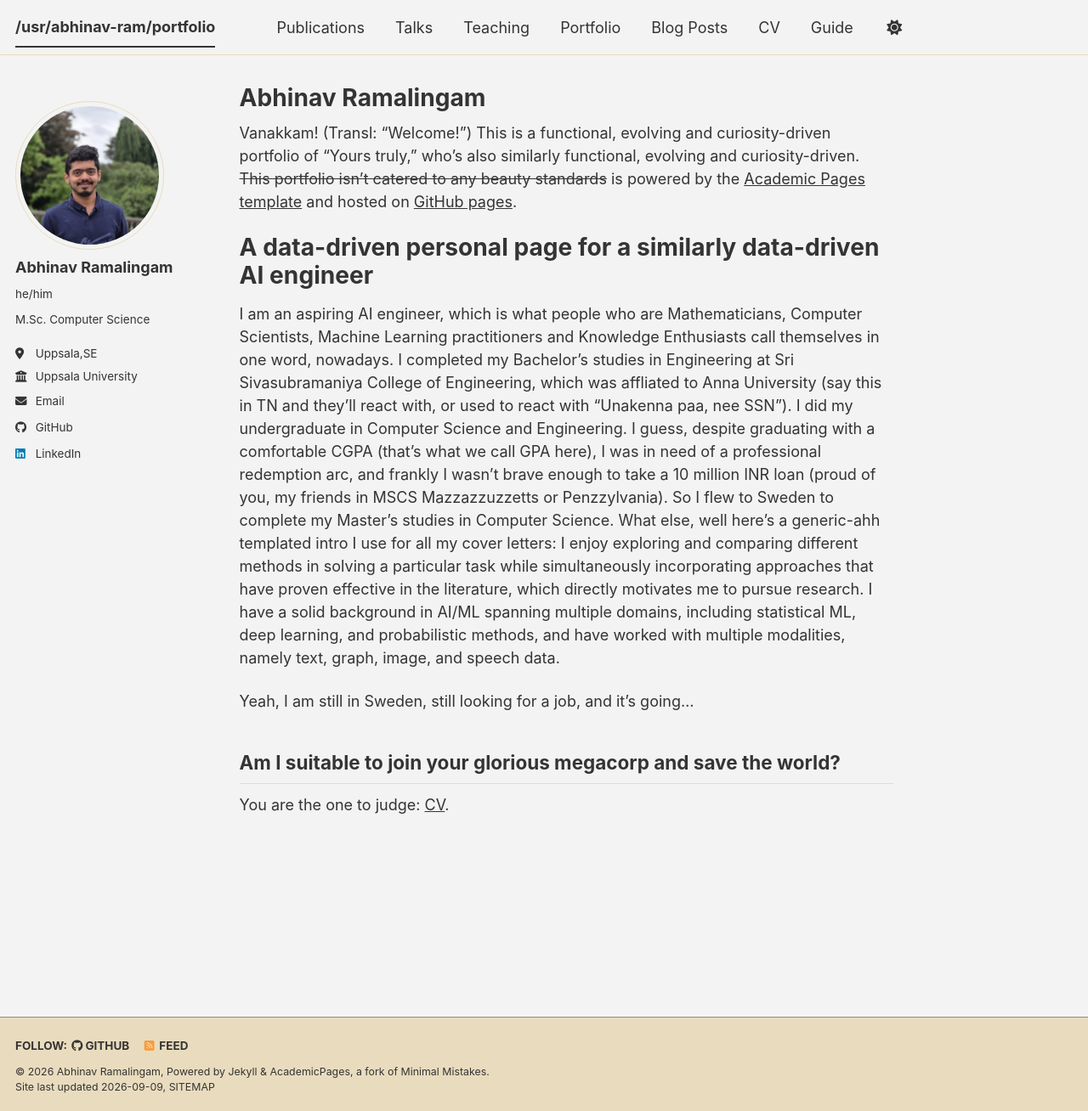
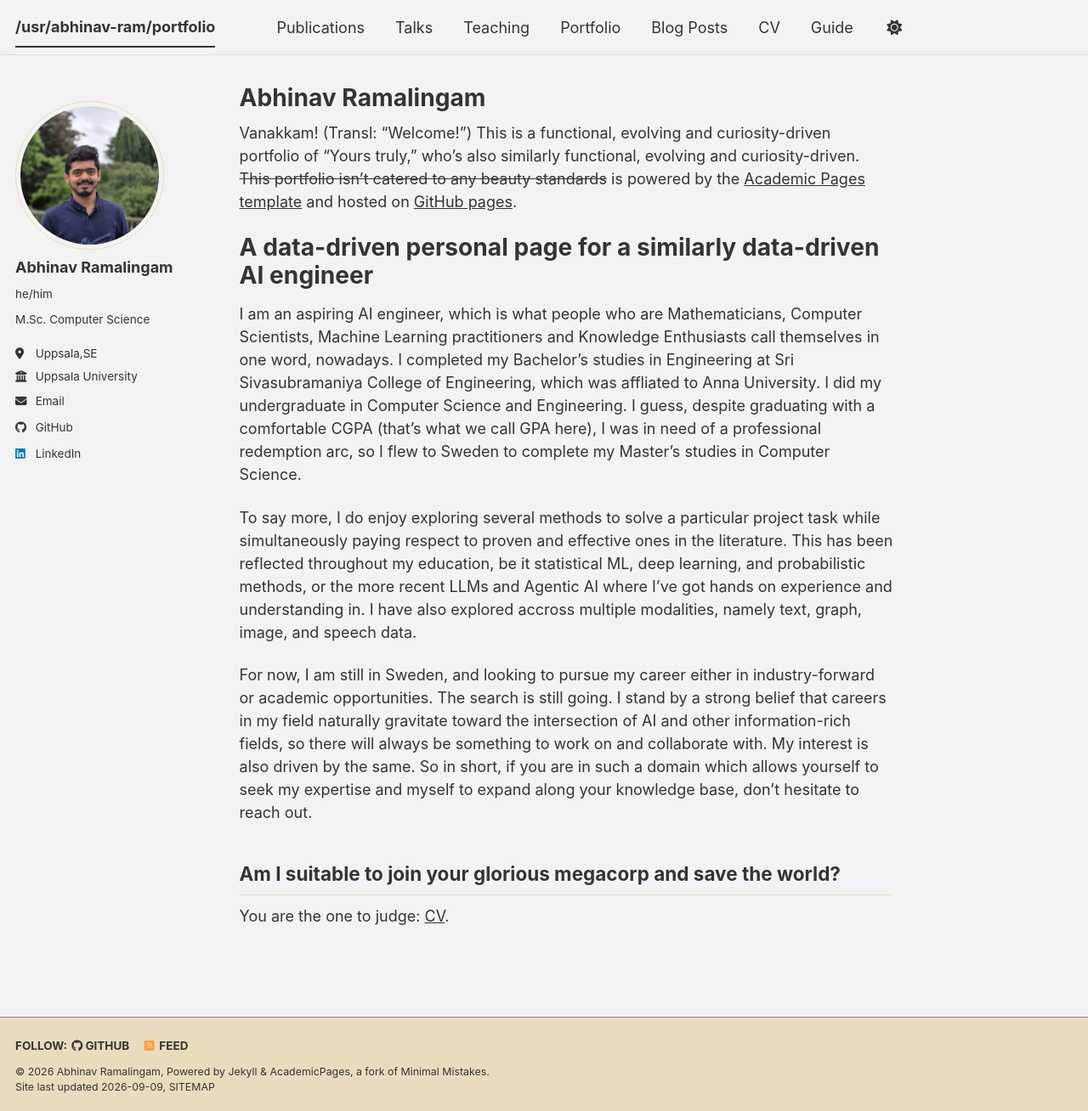
Before and after one commit to Abhinav-Ram/Abhinav-Ram.github.io, a Jekyll site: the page built from _pages/about.md, in a window 1280 px wide and 1308 px high. Shown: the whole window at 85% size. Built offline with Jekyll 4.4.1, drawn with Linux system fonts in a browser that asks for light colours; a style sheet for code colours, icons or effects is not loaded.

Commit message:
More professional

```diff
--- a/_pages/about.md
+++ b/_pages/about.md
@@ -12,10 +12,11 @@ This is a functional, evolving and curiosity-driven portfolio of "Yours truly,"
 
 A data-driven personal page for a similarly data-driven AI engineer
 ======
-I am an aspiring AI engineer, which is what people who are Mathematicians, Computer Scientists, Machine Learning practitioners and Knowledge Enthusiasts call themselves in one word, nowadays. I completed my Bachelor's studies in Engineering at Sri Sivasubramaniya College of Engineering, which was affliated to Anna University (say this in TN and they'll react with, or used to react with "Unakenna paa, nee SSN"). I did my undergraduate in Computer Science and Engineering. I guess, despite graduating with a comfortable CGPA (that's what we call GPA here), I was in need of a professional redemption arc, and frankly I wasn't brave enough to take a 10 million INR loan (proud of you, my friends in MSCS Mazzazzuzzetts or Penzzylvania). So I flew to Sweden to complete my Master's studies in Computer Science. What else, well here's a generic-ahh templated intro I use for all my cover letters:
-I enjoy exploring and comparing different methods in solving a particular task while simultaneously incorporating approaches that have proven effective in the literature, which directly motivates me to pursue research. I have a solid background in AI/ML spanning multiple domains, including statistical ML, deep learning, and probabilistic methods, and have worked with multiple modalities, namely text, graph, image, and speech data.
+I am an aspiring AI engineer, which is what people who are Mathematicians, Computer Scientists, Machine Learning practitioners and Knowledge Enthusiasts call themselves in one word, nowadays. I completed my Bachelor's studies in Engineering at Sri Sivasubramaniya College of Engineering, which was affliated to Anna University. I did my undergraduate in Computer Science and Engineering. I guess, despite graduating with a comfortable CGPA (that's what we call GPA here), I was in need of a professional redemption arc, so I flew to Sweden to complete my Master's studies in Computer Science.
 
-Yeah, I am still in Sweden, still looking for a job, and it's going...
+To say more, I do enjoy exploring several methods to solve a particular project task while simultaneously paying respect to proven and effective ones in the literature. This has been reflected throughout my education, be it statistical ML, deep learning, and probabilistic methods, or the more recent LLMs and Agentic AI where I've got hands on experience and understanding in. I have also explored accross multiple modalities, namely text, graph, image, and speech data.
+
+For now, I am still in Sweden, and looking to pursue my career either in industry-forward or academic opportunities. The search is still going. I stand by a strong belief that careers in my field naturally gravitate toward the intersection of AI and other information-rich fields, so there will always be something to work on and collaborate with. My interest is also driven by the same. So in short, if you are in such a domain which allows yourself to seek my expertise and myself to expand along your knowledge base, don't hesitate to reach out.
 
 Am I suitable to join your glorious megacorp and save the world?
 ------
```
Also changed, not shown: 1 other file.
